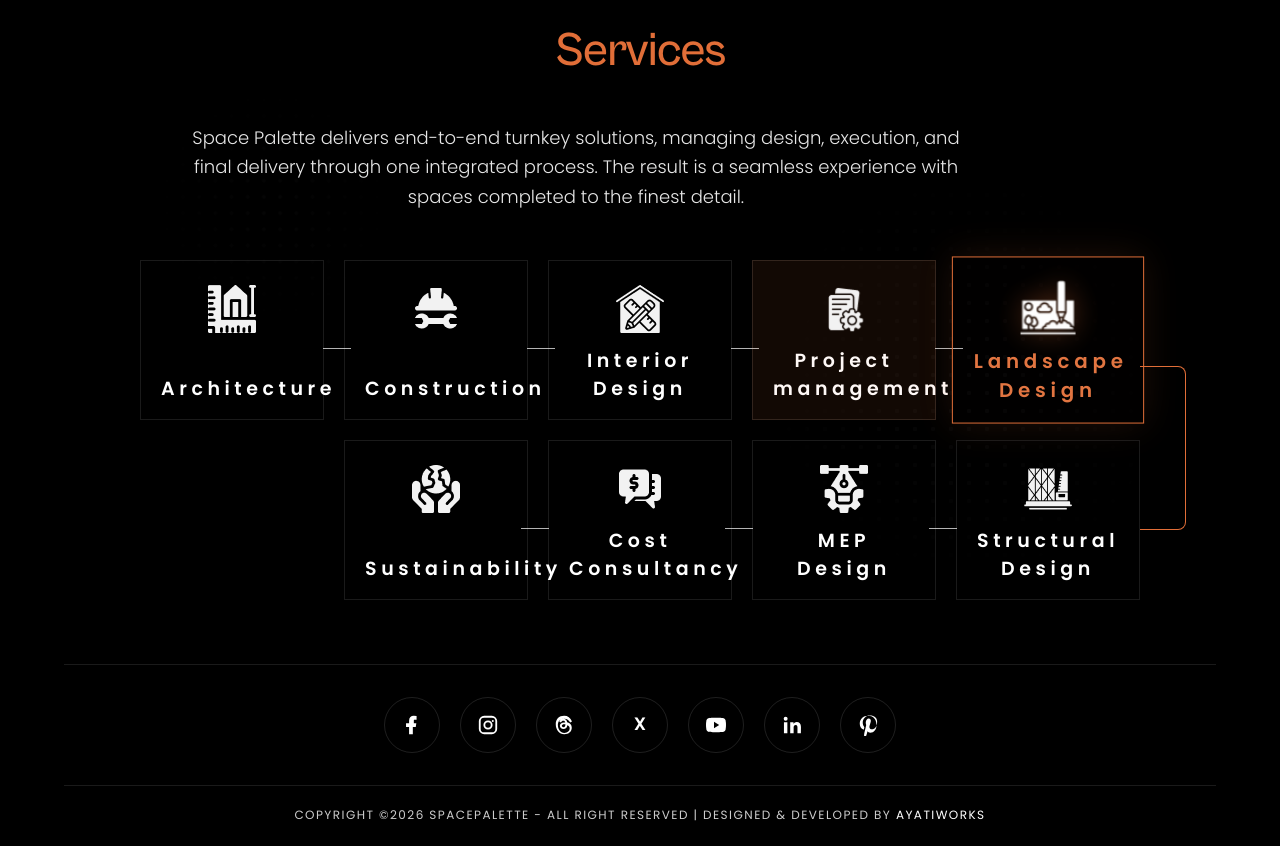
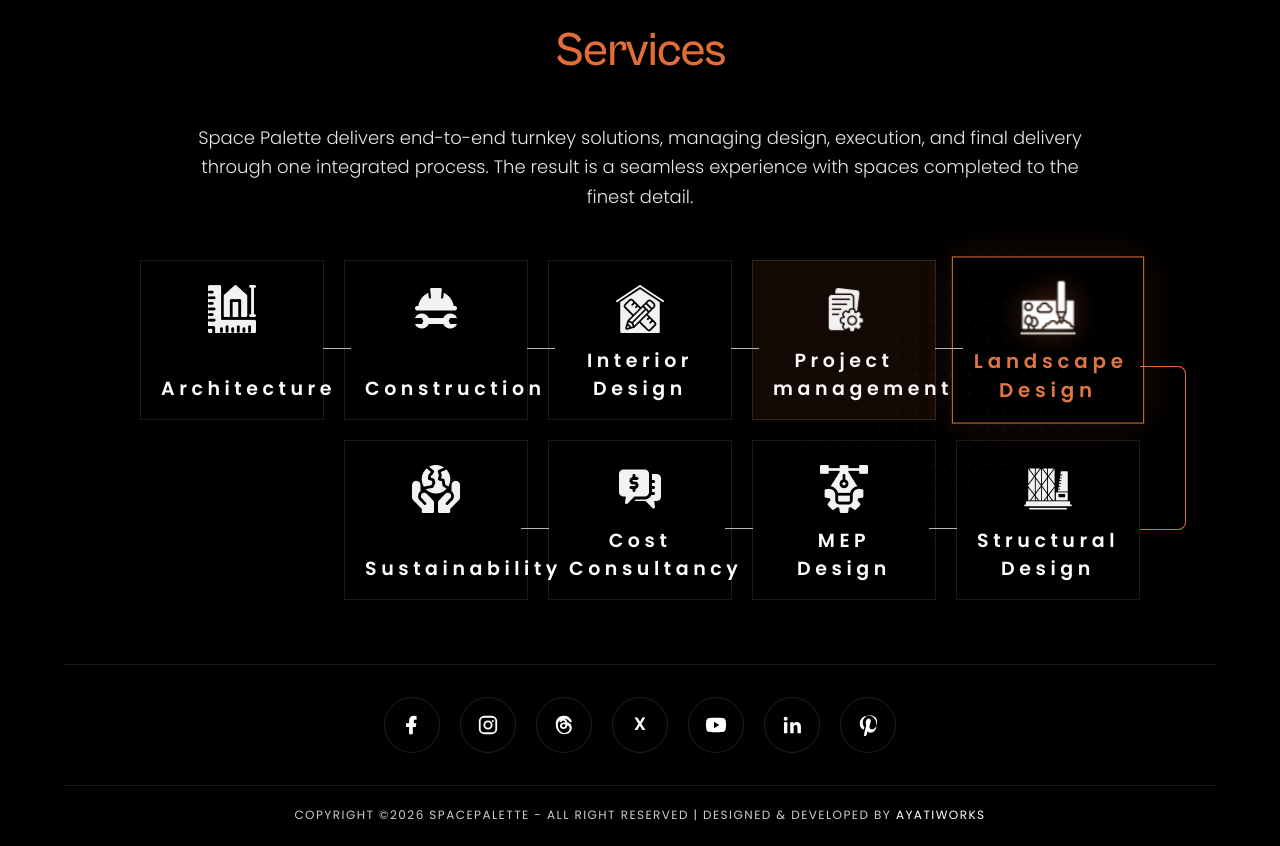
Before and after one commit to ayatiworkstechnologies/space_palete, a Next.js app: page /about in a window 1280 px wide. Shown: the part 1960-2806 px from the top of the page. Built offline with nearby package versions, Linux system fonts and the light colour scheme.

Commit message:
9/6/2026 update about page 1

```diff
--- a/components/about/ServicesProcess.jsx
+++ b/components/about/ServicesProcess.jsx
@@ -138,7 +138,7 @@ export default function ServicesProcess() {
           >
             <span className="text-[#E16E38]">Services</span>
           </motion.h2>
-          <p className="text-center mt-8 max-w-3xl text-lg leading-loose text-white/90 md:mt-12 md:leading-relaxed font-light">
+          <p className="text-center mt-8 max-w-4xl text-lg leading-loose text-white/90 md:mt-12 md:leading-relaxed font-light">
             Space Palette delivers end-to-end turnkey solutions, managing
             design, execution, and final delivery through one integrated
             process. The result is a seamless experience with spaces completed
```
